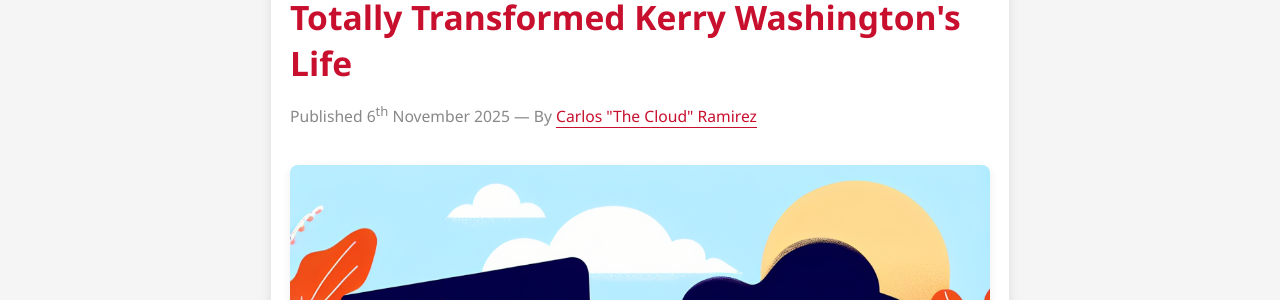
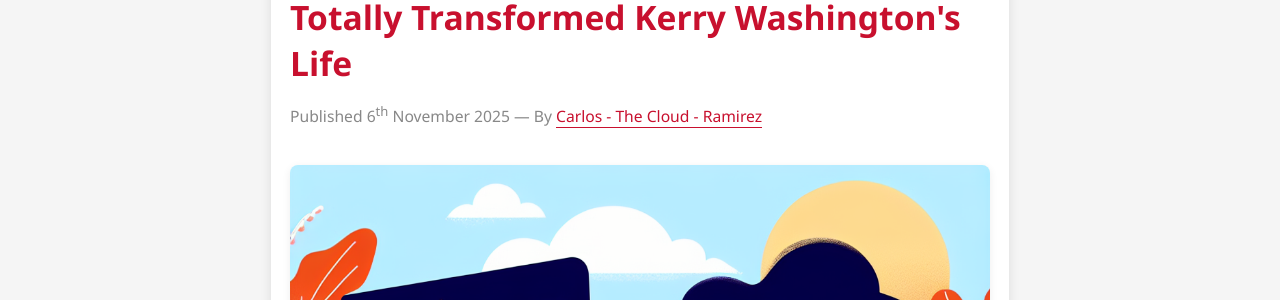
Before and after one commit to dfbr/clickbait_generator, a Jekyll site: the page built from _posts/2025-11-06-the-jubilant-morning-routine-that-totally-transformed-kerry-washingtons-life.md, in a window 1280 px wide. Shown: the part 270-570 px from the top of the page. Built offline with Jekyll 4.4.1, drawn with Linux system fonts in a browser that asks for light colours.

Commit message:
Fixing frontmatter

```diff
--- a/_data/authors.json
+++ b/_data/authors.json
@@ -21,7 +21,7 @@
     "thumbnail": "/assets/images/team/sir-reginald-fluffington-thumb.png"
   },
   {
-    "name": "Carlos \"The Cloud\" Ramirez",
+    "name": "Carlos - The Cloud - Ramirez",
     "id": "carlos-the-cloud-ramirez",
     "bio": "Weather Correspondent & Professional Cloud Watcher. Cataloged 10,000+ cloud shapes and verifies rainbow plausibility on-site.",
     "image": "/assets/images/team/carlos-ramirez.png",
--- a/_posts/2025-11-06-the-jubilant-morning-routine-that-totally-transformed-kerry-washingtons-life.md
+++ b/_posts/2025-11-06-the-jubilant-morning-routine-that-totally-transformed-kerry-washingtons-life.md
@@ -7,7 +7,7 @@
 image: /assets/images/the-jubilant-morning-routine-that-totally-transformed-kerry-washingtons-life.png
 preview_image: /assets/images/the-jubilant-morning-routine-that-totally-transformed-kerry-washingtons-life-preview.png
 summary: "Discover Kerry Washington's delightfully whimsical morning routine. It involves dancing, cloud-watching and hot cocoa! Who knew?"
-author: 'Carlos "The Cloud" Ramirez'
+author: 'Carlos - The Cloud - Ramirez'
 author_id: "carlos-the-cloud-ramirez"
 author_url: "about.html#carlos-the-cloud-ramirez"
 ---
```
